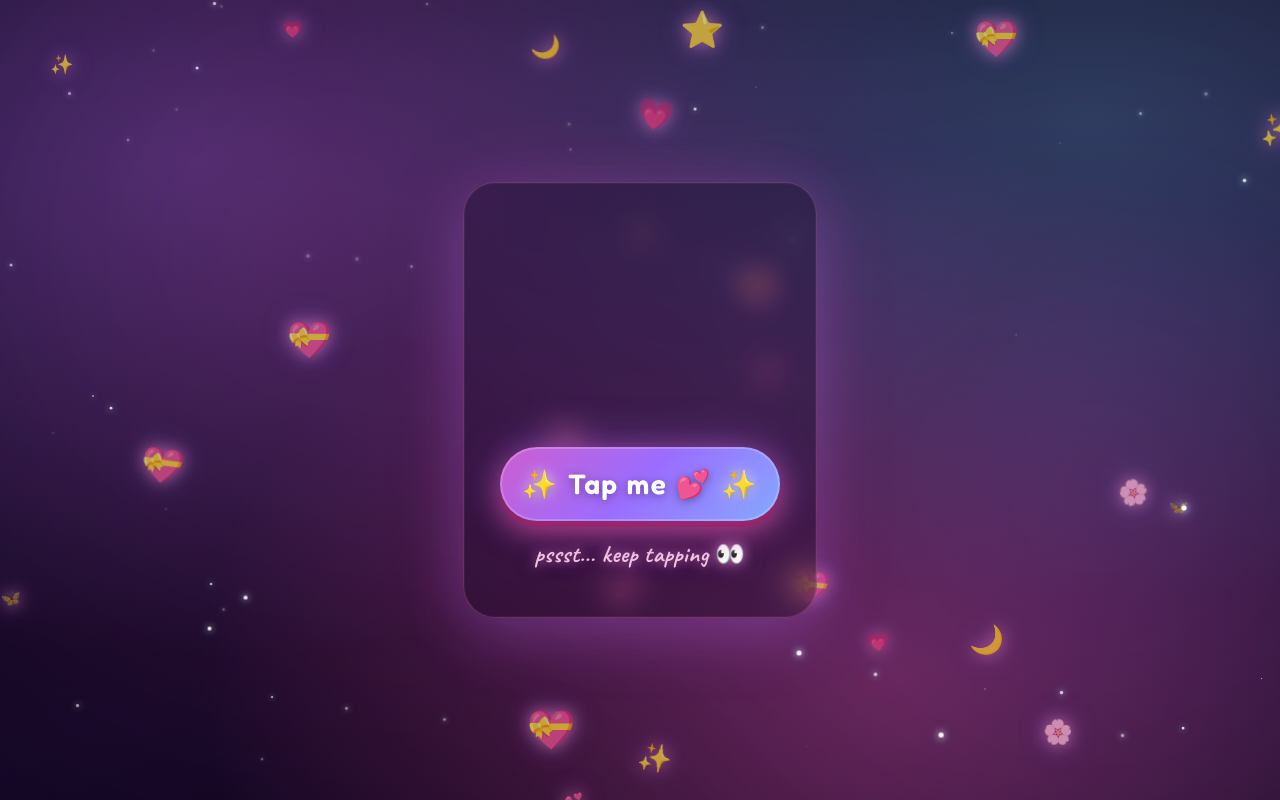
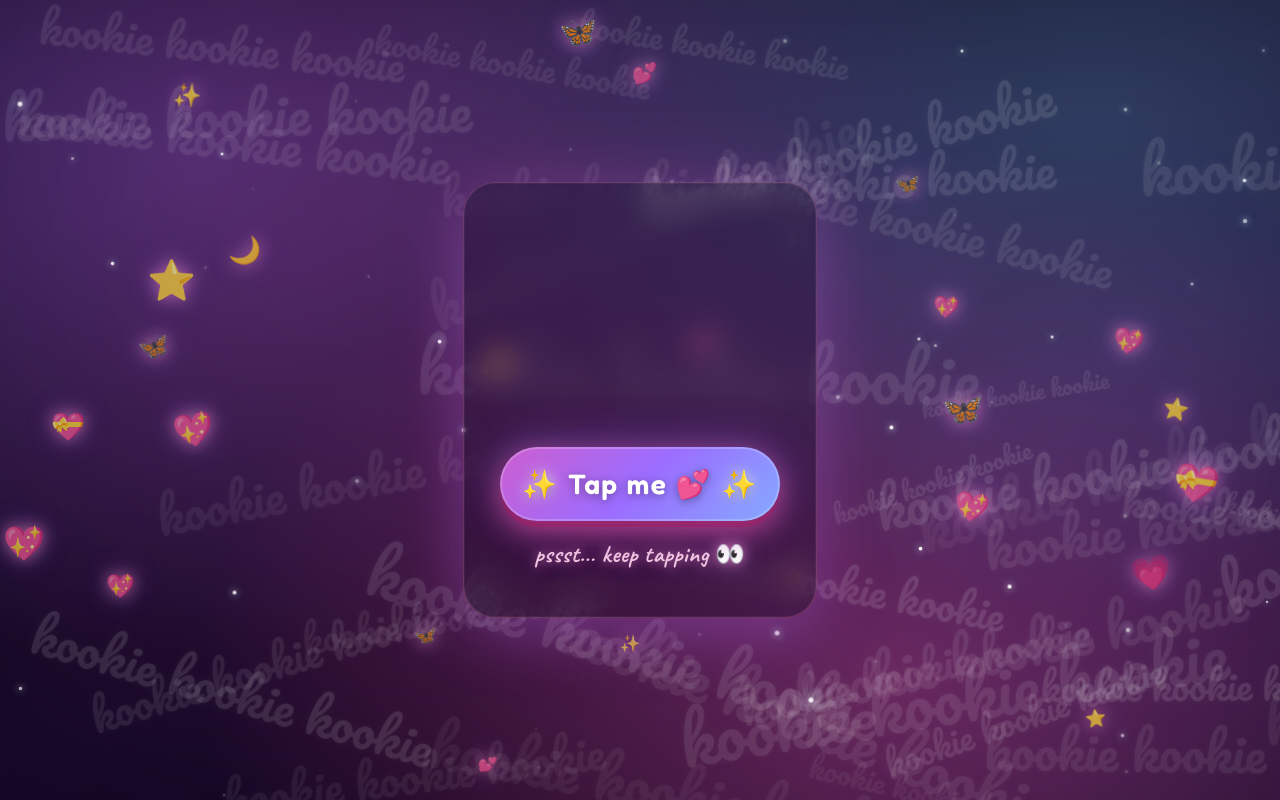
Before and after one commit to dawgwegetit/Kookie, a plain HTML site: page index.html in a window 1280 px wide. Drawn offline with Linux system fonts and the light colour scheme.

Commit message:
Add "kookie" watermark text in background (#3)
Drops 40 Pacifico "kookie kookie kookie" phrases at random positions,
rotations, and sizes across the viewport at 5-13% opacity so they read
as a subtle watermark behind the stage without competing with the
heading. Each phrase drifts gently.

https://claude.ai/code/session_01TcDg9BpxeikBAW5CQjr1cn

Co-authored-by: Claude <noreply@anthropic.com>

```diff
--- a/index.html
+++ b/index.html
@@ -61,6 +61,28 @@ position: fixed;
 inset: 0;
 pointer-events: none;
 z-index: 0;
+}
+
+.bg-kookie {
+position: fixed;
+inset: 0;
+pointer-events: none;
+z-index: 0;
+overflow: hidden;
+}
+.bg-kookie span {
+position: absolute;
+font-family: 'Pacifico', cursive;
+color: #fff;
+white-space: nowrap;
+opacity: 0.08;
+text-shadow: 0 0 10px rgba(255, 255, 255, 0.25);
+animation: drift 14s ease-in-out infinite;
+user-select: none;
+}
+@keyframes drift {
+0%, 100% { transform: translate(0, 0) rotate(var(--rot, 0deg)); }
+50% { transform: translate(6px, -10px) rotate(calc(var(--rot, 0deg) + 2deg)); }
 }
 .bg-hearts span {
 position: absolute;
@@ -307,6 +329,7 @@ pointer-events: none;
 
 </head>
 <body>
+  <div class="bg-kookie" id="bgKookie"></div>
   <div class="bg-hearts" id="bgHearts"></div>
 
   <!-- Your cute voice recording plays during chaos mode -->
@@ -320,6 +343,23 @@ pointer-events: none;
   </div>
 
 <script>
+  // background "kookie kookie kookie" text scattered everywhere
+  const bgKookie = document.getElementById('bgKookie');
+  for (let i = 0; i < 40; i++) {
+    const k = document.createElement('span');
+    k.textContent = 'kookie kookie kookie';
+    k.style.left = Math.random() * 100 + '%';
+    k.style.top = Math.random() * 105 - 2 + '%';
+    const rot = -25 + Math.random() * 50;
+    k.style.setProperty('--rot', rot + 'deg');
+    k.style.transform = 'rotate(' + rot + 'deg)';
+    k.style.fontSize = (22 + Math.random() * 48) + 'px';
+    k.style.opacity = 0.05 + Math.random() * 0.08;
+    k.style.animationDelay = Math.random() * 14 + 's';
+    k.style.animationDuration = (10 + Math.random() * 10) + 's';
+    bgKookie.appendChild(k);
+  }
+
   // decorative bg hearts
   const bg = document.getElementById('bgHearts');
   const emojis = ['💕','💖','💗','🌸','✨','🦋','💝','🌙','⭐'];
```
